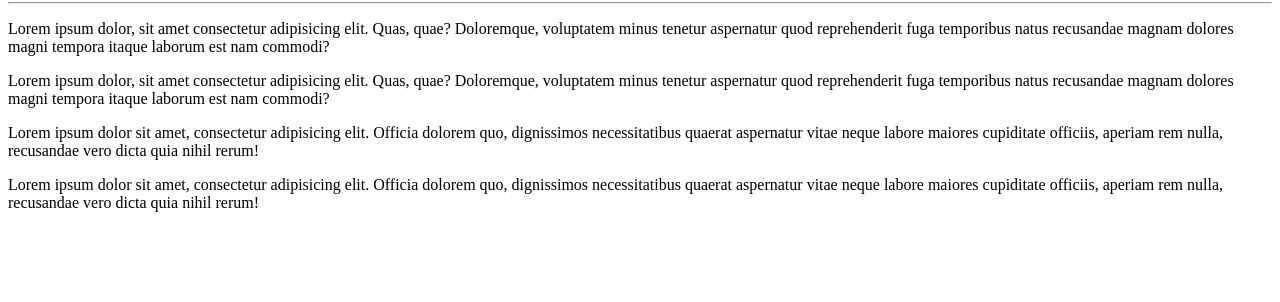
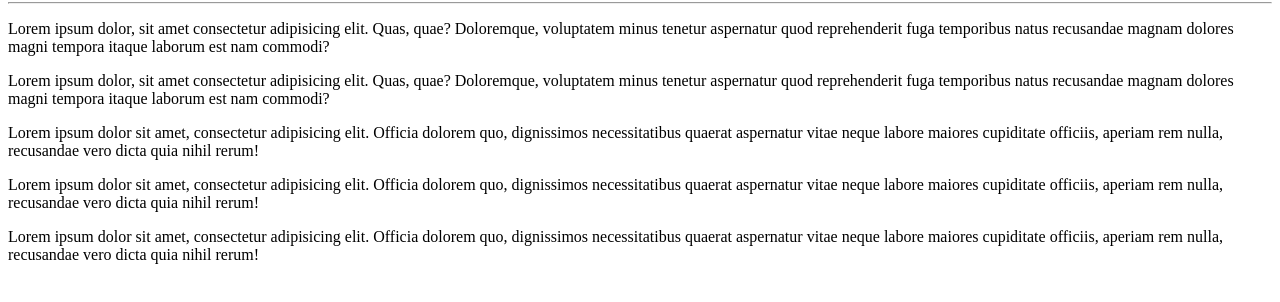
Before and after one commit to eujoaopedrosa/Ola-Mundo, a plain HTML site: page site exemplo/index.html in a window 1280 px wide. Shown: the part 78-380 px from the top of the page. Drawn offline with Linux system fonts and the light colour scheme.

Commit message:
só mais um parágrafo adicionado!
<p></p>

```diff
--- a/site exemplo/index.html
+++ b/site exemplo/index.html
@@ -14,6 +14,7 @@
     <p>Lorem ipsum dolor, sit amet consectetur adipisicing elit. Quas, quae? Doloremque, voluptatem minus tenetur aspernatur quod reprehenderit fuga temporibus natus recusandae magnam dolores magni tempora itaque laborum est nam commodi?</p>
     <p>Lorem ipsum dolor sit amet, consectetur adipisicing elit. Officia dolorem quo, dignissimos necessitatibus quaerat aspernatur vitae neque labore maiores cupiditate officiis, aperiam rem nulla, recusandae vero dicta quia nihil rerum!</p>
     <p>Lorem ipsum dolor sit amet, consectetur adipisicing elit. Officia dolorem quo, dignissimos necessitatibus quaerat aspernatur vitae neque labore maiores cupiditate officiis, aperiam rem nulla, recusandae vero dicta quia nihil rerum!</p>
+    <p>Lorem ipsum dolor sit amet, consectetur adipisicing elit. Officia dolorem quo, dignissimos necessitatibus quaerat aspernatur vitae neque labore maiores cupiditate officiis, aperiam rem nulla, recusandae vero dicta quia nihil rerum!</p>
 
 </body>
 </html>
```
